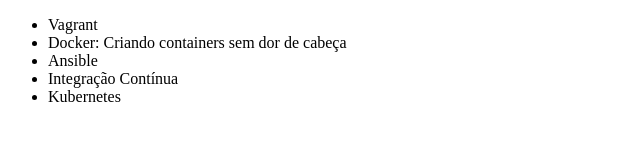
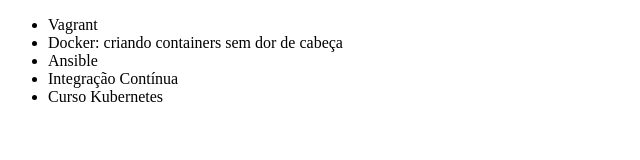
Before and after one commit to dev-lfelipe/alura-git, a plain HTML site: page index.html in a window 1280 px wide. Shown: the full height of the page, 0-640 px from the left. Drawn offline with Linux system fonts and the light colour scheme.

Commit message:
Curso Kubernetes

```diff
--- a/index.html
+++ b/index.html
@@ -47,10 +47,10 @@ HEAD (local onde estamos) -> master (ramo ou brand)-->
     <body>
         <ul>
             <li>Vagrant</li>
-            <li>Docker: Criando containers sem dor de cabeça</li>
+            <li>Docker: criando containers sem dor de cabeça</li>
             <li>Ansible</li>
             <li>Integração Contínua</li>
-            <li>Kubernetes</li>
+            <li>Curso Kubernetes</li>
         </ul>
     </body>
 </html>
```
